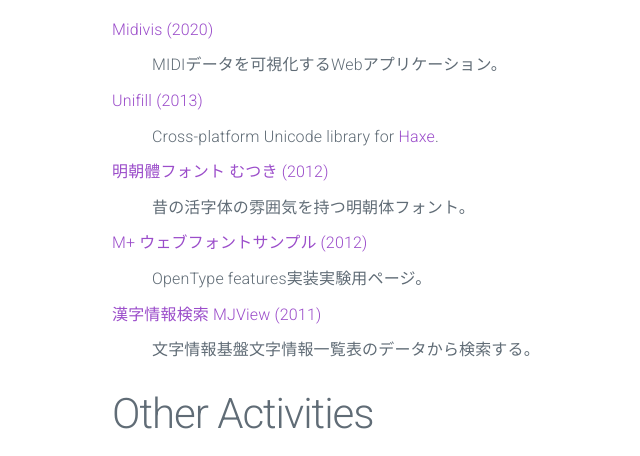
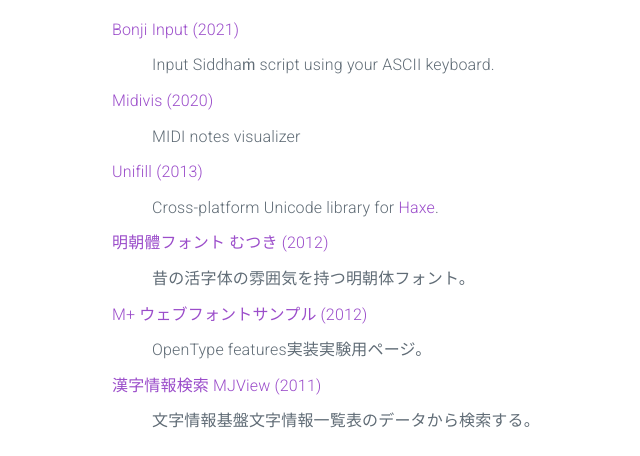
Before and after one commit to mandel59/mandel59.github.com, a plain HTML site: page index.html in a window 1280 px wide. Shown: the part 333-789 px from the top of the page, without its empty margins (148-788 px from the left). Drawn offline with Linux system fonts and the light colour scheme.

Commit message:
Update activity

```diff
--- a/index.html
+++ b/index.html
@@ -31,7 +31,8 @@
 <section>
   <h2 lang="en">Hobbies</h2>
   <dl>
-    <dt><a href="https://github.com/mandel59/midivis">Midivis (2020)</a></dt><dd lang="ja">MIDIデータを可視化するWebアプリケーション。</dd>
+    <dt><a href="https://mandel59.github.io/bonji-input/">Bonji Input (2021)</a></dt><dd lang="en">Input Siddhaṁ script using your ASCII keyboard.</dd>
+    <dt><a href="https://github.com/mandel59/midivis">Midivis (2020)</a></dt><dd lang="en">MIDI notes visualizer</dd>
     <dt><a href="https://github.com/mandel59/unifill/">Unifill (2013)</a></dt><dd lang="en">Cross-platform Unicode library for <a href="http://haxe.org/">Haxe</a>.</dd>
     <dt><a href="mutsuki/" hreflang="ja" lang="ja">明朝體フォント むつき (2012)</a></dt><dd lang="ja">昔の活字体の雰囲気を持つ明朝体フォント。</dd>
     <dt><a href="mplus_samples/" hreflang="ja" lang="ja">M+ ウェブフォントサンプル (2012)</a></dt><dd lang="ja">OpenType features実装実験用ページ。</dd>
```
